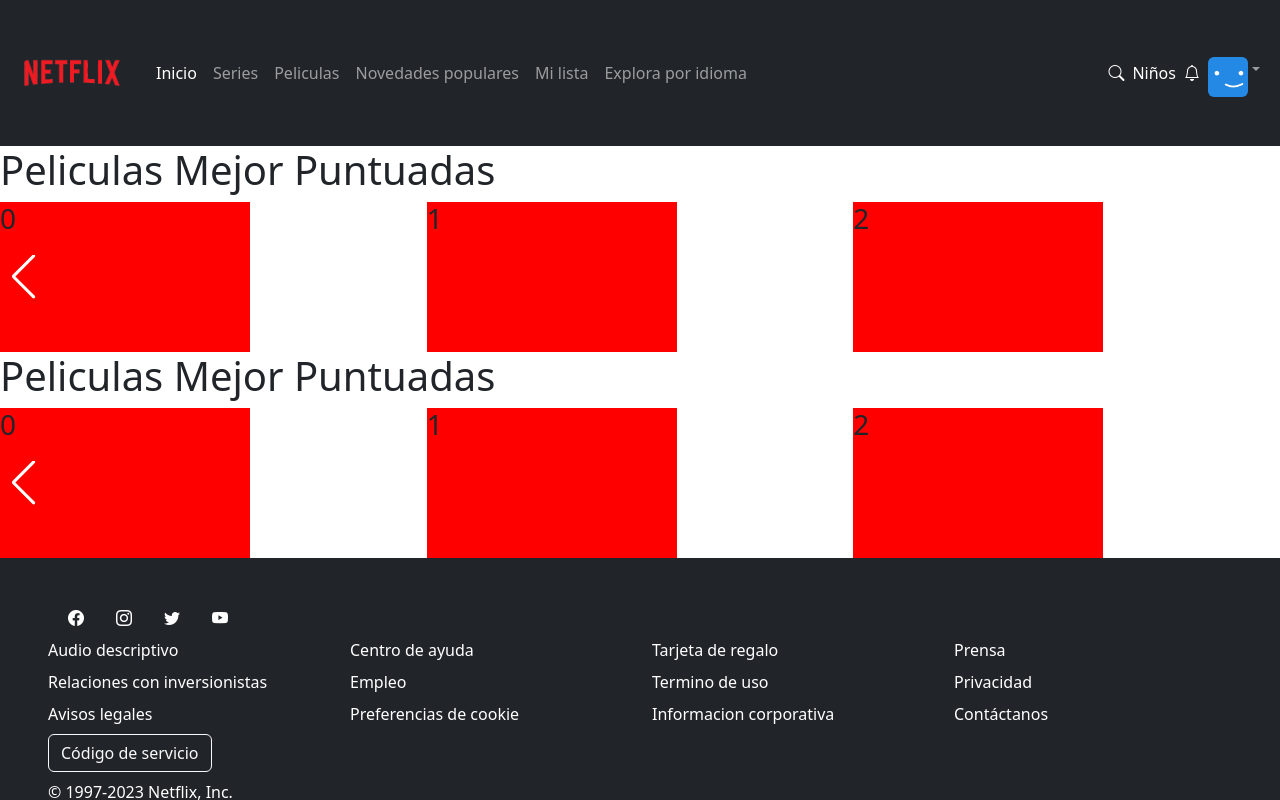
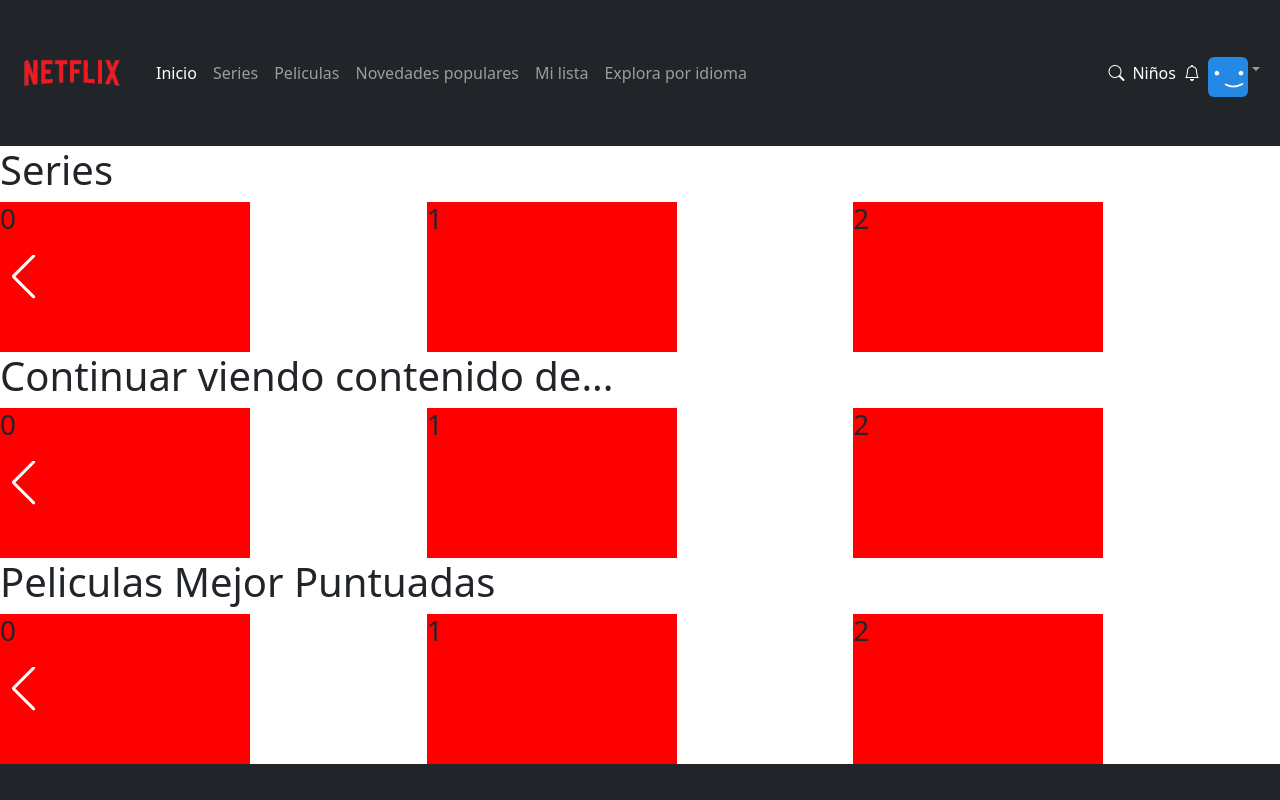
Before and after one commit to reactivos23646/Clon-Pelis-codo, a React (Vite) app: page /login in a window 1280 px wide. Both pictures are taken after typing "name@example.com", "Sample123" into the empty fields and a click on the button "Iniciar Sesión". Shown: the top 800 px of the page. Built offline with nearby package versions, Linux system fonts and the light colour scheme.

Commit message:
cambio en la carpeta de image y las rutas de navbar y footer

```diff
--- a/src/App.jsx
+++ b/src/App.jsx
@@ -4,8 +4,7 @@ import RootProvider from "./core/providers/root_provider.jsx";
 
 // Swiper
 import { register as registerSwiper } from "swiper/element/bundle";
-import App_navMovie from "./core/app_navMovie/app_navMovie.jsx";
-import App_footerMovie from "./core/app_footerMovie/app_footerMovie.jsx";
+
 
 
 registerSwiper();
@@ -14,9 +13,9 @@ const App = () => {
   return (
     <>
       <RootProvider>
-        <App_navMovie/>
+
         <RouterProvider router={appRouter}/>
-        <App_footerMovie/>
+
       </RootProvider>
     </>
   );
--- a/src/core/app_footerMovie/app_footerMovie.jsx
+++ b/src/core/app_footerMovie/app_footerMovie.jsx
@@ -1,5 +1,3 @@
-import React from 'react'
-
 export const App_footerMovie = () => {
     return (
         <>
--- a/src/core/app_navMovie/app_navMovie.jsx
+++ b/src/core/app_navMovie/app_navMovie.jsx
@@ -1,5 +1,3 @@
-import React from 'react'
-
 const App_navMovie = () => {
     return (
         <>
@@ -7,7 +5,7 @@ const App_navMovie = () => {
                 <nav className="navbar navbar-expand-lg navbar navbar-dark bg-dark" data-bs-theme="dark">
                     <div className="container-fluid">
                         <a className="navbar-brand" href="#">
-                            <img src="/public/picture/logoNetflix.png" width="120" height="120" alt="logo"></img>
+                            <img src="./src/picture/logoNetflix.png" width="120" height="120" alt="logo"></img>
                         </a>
                         <div className="collapse navbar-collapse" id="navbarSupportedContent">
                             <ul className="navbar-nav me-auto mb-2 mb-lg-0">
@@ -54,7 +52,7 @@ const App_navMovie = () => {
                                 <ul className="navbar-nav">
                                     <li className="nav-item dropdown-center">
                                         <a className="nav-link dropdown-toggle" href="#" role="button" data-bs-toggle="dropdown" aria-expanded="false">
-                                            <img src="/public/picture/avatar_1.jpg" className="rounded float-start" width="40" height="40" alt="avatar"></img>
+                                            <img src="./src/picture/avatar_1.jpg" className="rounded float-start" width="40" height="40" alt="avatar"></img>
                                         </a>
                                         <ul className="dropdown-menu">
                                             <li><a className="dropdown-item" href="#">Usuario 1</a></li>
--- a/src/features/home/views/home_views.jsx
+++ b/src/features/home/views/home_views.jsx
@@ -1,6 +1,8 @@
 //import createPortal from "react-dom"
-import AppCard from "../../../core/components/app_card/app_card";
-import AppCarouselSection from "../../../core/components/app_carousel_section/app_carousel_section";
+import App_footerMovie from "../../../core/app_footerMovie/app_footerMovie";
+import App_navMovie from "../../../core/app_navMovie/app_navMovie";
+//import AppCard from "../../../core/components/app_card/app_card";
+//import AppCarouselSection from "../../../core/components/app_carousel_section/app_carousel_section";
 import AppSwiper from "../../../core/components/app_swiper/app_swiper";
 import AppSwiperSlide from "../../../core/components/app_swiper/components/app_swiper_slide";
 
@@ -9,8 +11,11 @@ import AppSwiperSlide from "../../../core/components/app_swiper/components/app_s
 const HomeView = () => {
 
     return (
+        <>
+        <App_navMovie/>
+
         <div>
-            <h1>Peliculas Mejor Puntuadas </h1>
+            <h1>Series</h1>
             <AppSwiper>
                 {Array.from({ length: 10}).map((_,index) => (
                     <AppSwiperSlide key={index}>
@@ -27,11 +32,7 @@ const HomeView = () => {
                     ))}
             </AppSwiper>
 
-
-
-
-
-            <h1>Peliculas Mejor Puntuadas </h1>
+            <h1>Continuar viendo contenido de...</h1>
             <AppSwiper>
                 {Array.from({ length: 10}).map((_,index) => (
                     <AppSwiperSlide key={index}>
@@ -47,7 +48,27 @@ const HomeView = () => {
                     </AppSwiperSlide>
                     ))}
             </AppSwiper>
+
+            <h1>Peliculas Mejor Puntuadas</h1>
+            <AppSwiper>
+                {Array.from({ length: 10}).map((_,index) => (
+                    <AppSwiperSlide key={index}>
+                        <div
+                            style={{
+                                height: '150px',
+                                width:'250px',
+                                backgroundColor: 'red',
+                            }}
+                        >
+                            <h3>{index}</h3>
+                        </div>
+                    </AppSwiperSlide>
+                    ))}
+            </AppSwiper>
+
+            <App_footerMovie/>
         </div>
+        </>
     );
 };
 
```
Also changed, not shown: src/core/datasource/remote/auth/tmdb/tmdb_api.js (added, +45 -0 lines), src/picture/avatar_1.jpg (renamed from public/picture/avatar_1.jpg), src/picture/logoNetflix.png (renamed from public/picture/logoNetflix.png).
